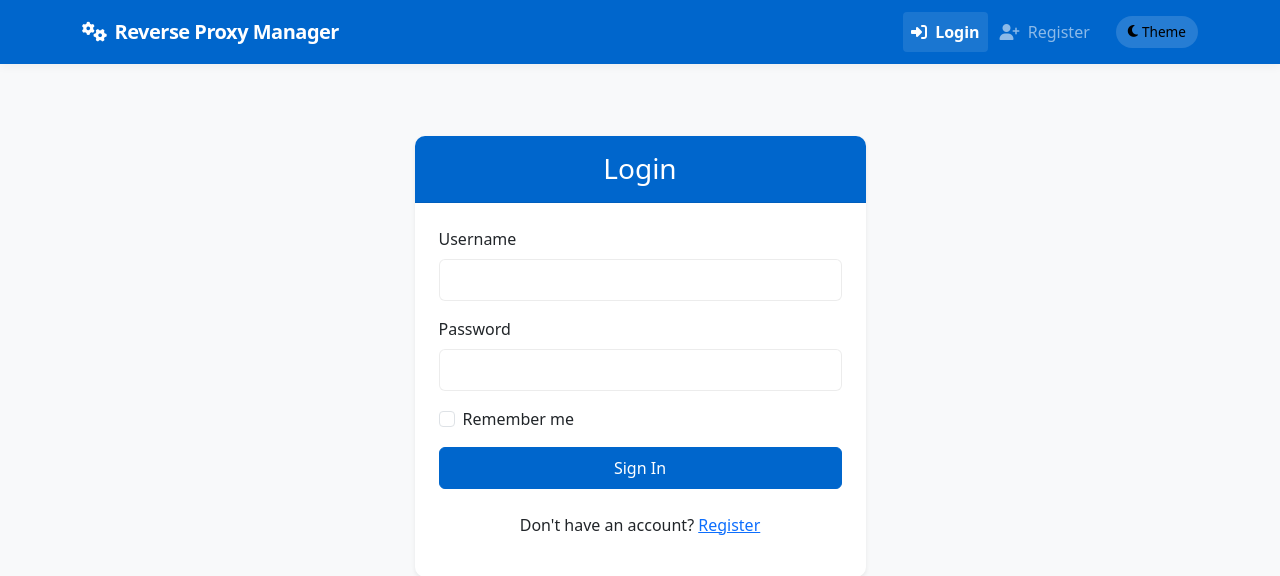
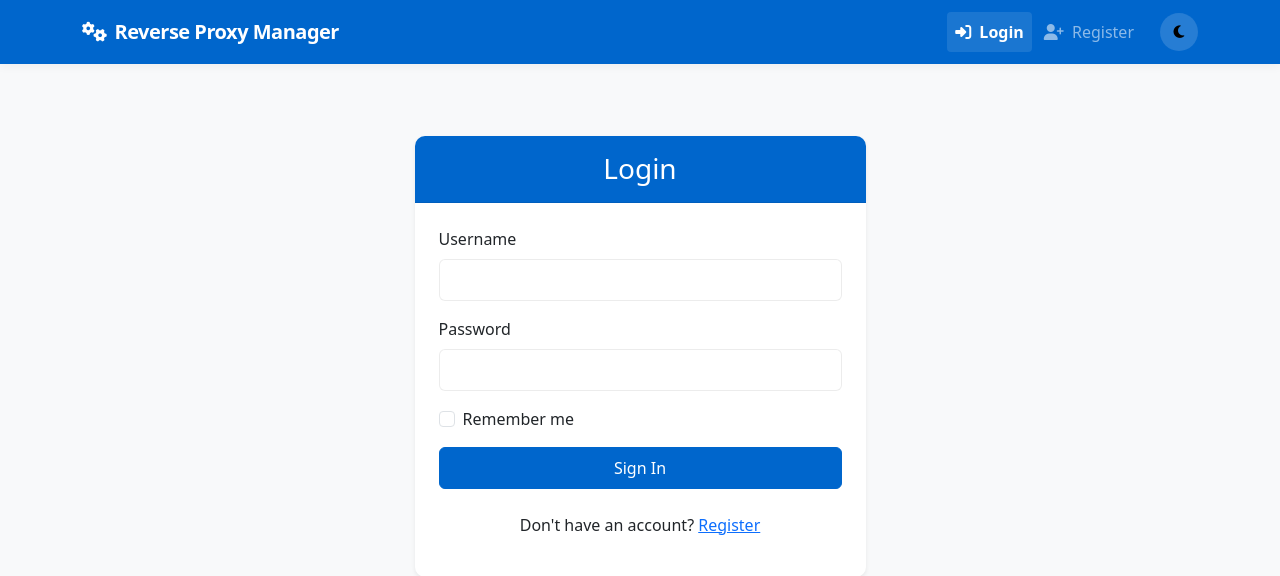
Before and after one commit to fabriziosalmi/reverse-proxy-manager, a Flask app: a page that uses app/templates/base.html in a window 1280 px wide. Shown: the top 576 px of the page. Run offline with Flask 3, Linux system fonts and the light colour scheme.

Commit message:
feat: Enhance theme toggle button styles and update Nginx subproject commit status

```diff
--- a/app/templates/base.html
+++ b/app/templates/base.html
@@ -235,11 +235,13 @@
         /* Theme toggle button */
         .theme-toggle {
             cursor: pointer;
-            padding: 0.375rem 0.75rem;
-            font-size: 0.85rem;
+            width: 38px;
+            height: 38px;
+            font-size: 0.9rem;
             display: flex;
             align-items: center;
-            border-radius: 1.5rem;
+            justify-content: center;
+            border-radius: 50%;
             transition: all 0.3s ease;
             background-color: rgba(255, 255, 255, 0.15);
             margin-left: 1rem;
@@ -247,6 +249,7 @@
 
         .theme-toggle:hover {
             background-color: rgba(255, 255, 255, 0.25);
+            transform: translateY(-2px);
         }
 
         [data-bs-theme="dark"] .theme-toggle .fa-moon {
@@ -391,9 +394,8 @@
                         <!-- Theme toggle button -->
                         <li class="nav-item d-flex align-items-center">
                             <button id="themeToggle" class="theme-toggle border-0" aria-label="Toggle theme">
-                                <i class="fas fa-sun me-1"></i>
-                                <i class="fas fa-moon me-1"></i>
-                                <span class="d-none d-md-inline">Theme</span>
+                                <i class="fas fa-sun"></i>
+                                <i class="fas fa-moon"></i>
                             </button>
                         </li>
                     </ul>
```
Also changed, not shown: instance/app.db.
